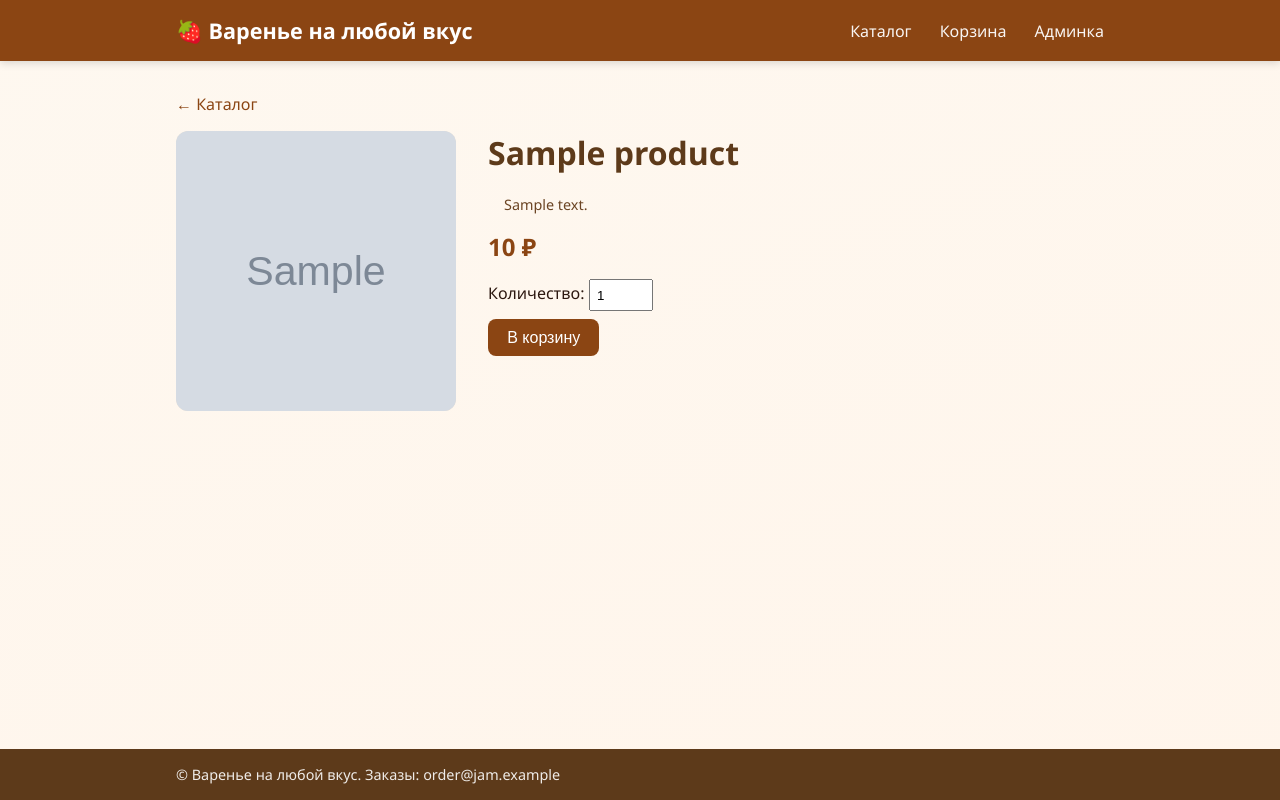
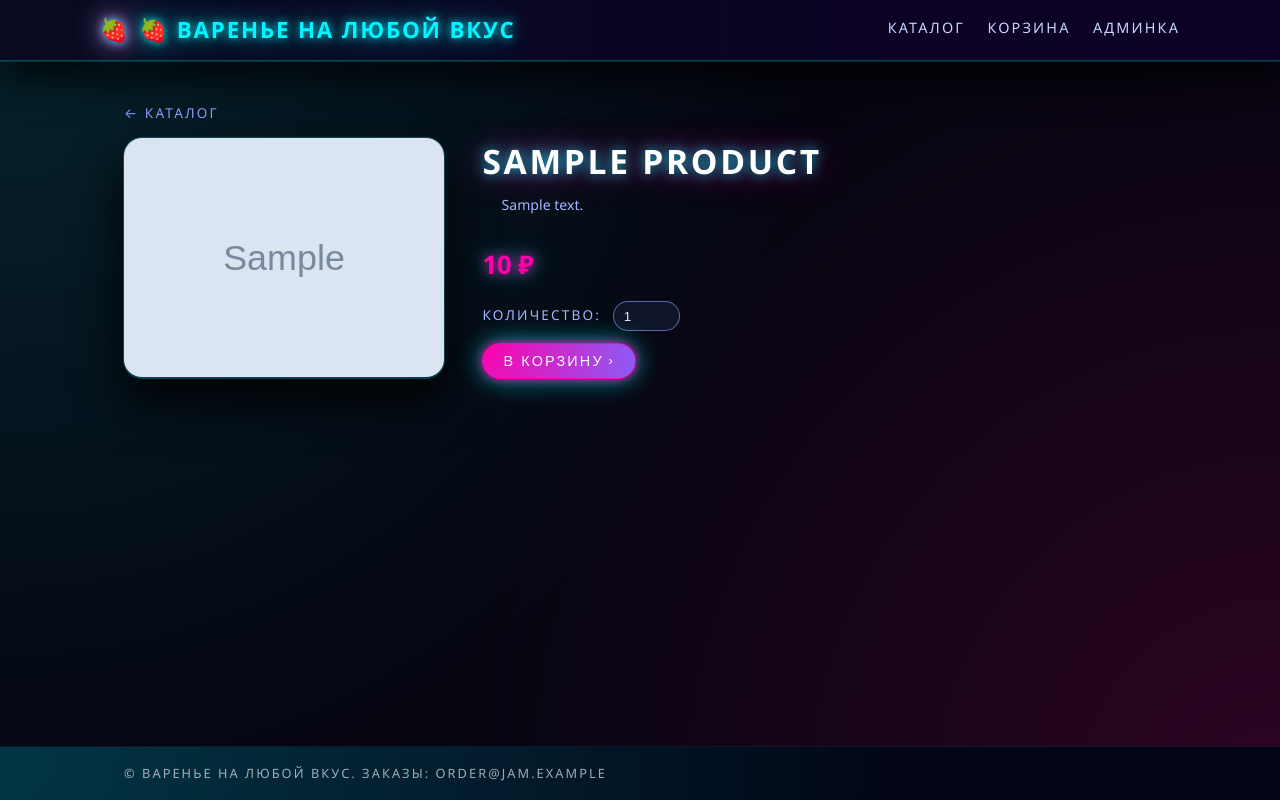
Before and after one commit to pochikau/jam-shop, a Flask app: page /product/1 in a window 1280 px wide. Run offline with Flask 3, Linux system fonts and the light colour scheme; tables that the repository leaves empty hold one stand-in row (values such as "Sample post"); grey boxes marked "Sample" are stand-in pictures.

Commit message:
cyberpunk

```diff
--- a/app/static/style.css
+++ b/app/static/style.css
@@ -1,146 +1,269 @@
-* {
+*,
+*::before,
+*::after {
   box-sizing: border-box;
 }
 
 body {
   margin: 0;
-  font-family: "Segoe UI", system-ui, sans-serif;
-  background: linear-gradient(160deg, #fef8f0 0%, #fff5eb 100%);
-  color: #2c1810;
+  font-family: system-ui, -apple-system, BlinkMacSystemFont, "Segoe UI", sans-serif;
+  background:
+    radial-gradient(circle at 0% 0%, rgba(0,255,255,0.12), transparent 55%),
+    radial-gradient(circle at 100% 100%, rgba(255,0,128,0.16), transparent 55%),
+    #050510;
+  color: #e5f2ff;
   min-height: 100vh;
   display: flex;
   flex-direction: column;
+  text-rendering: geometricPrecision;
 }
 
 .container {
-  max-width: 960px;
+  max-width: 1080px;
   margin: 0 auto;
-  padding: 0 1rem;
+  padding: 0 1.5rem;
 }
 
 .header {
-  background: #8b4513;
-  color: #fff;
-  padding: 1rem 0;
-  box-shadow: 0 2px 8px rgba(0,0,0,0.15);
+  position: sticky;
+  top: 0;
+  z-index: 10;
+  backdrop-filter: blur(16px);
+  background: linear-gradient(90deg, rgba(10,10,32,0.95), rgba(13,0,40,0.95));
+  border-bottom: 1px solid rgba(0,255,255,0.25);
+  box-shadow:
+    0 0 0 1px rgba(0,255,255,0.15),
+    0 18px 40px rgba(0,0,0,0.8);
 }
 
 .header .container {
   display: flex;
   justify-content: space-between;
   align-items: center;
+  padding: 0.9rem 0;
 }
 
 .logo {
-  font-size: 1.35rem;
-  font-weight: 700;
-  color: #fff;
+  font-size: 1.4rem;
+  font-weight: 800;
+  color: #00f5ff;
   text-decoration: none;
+  letter-spacing: 0.08em;
+  text-transform: uppercase;
+  display: flex;
+  align-items: center;
+  gap: 0.6rem;
+  text-shadow:
+    0 0 10px rgba(0,245,255,0.9),
+    0 0 30px rgba(0,245,255,0.7);
+}
+
+.logo::before {
+  content: "🍓";
+  filter: drop-shadow(0 0 6px rgba(255,0,128,0.9));
+}
+
+.header nav {
+  display: flex;
+  gap: 1.4rem;
+  font-size: 0.9rem;
+  text-transform: uppercase;
+  letter-spacing: 0.15em;
 }
 
 .header nav a {
-  color: rgba(255,255,255,0.95);
+  position: relative;
+  color: #c9d6ff;
   text-decoration: none;
-  margin-left: 1.5rem;
+  padding-bottom: 0.2rem;
 }
 
-.header nav a:hover {
-  color: #fff;
+.header nav a::after {
+  content: "";
+  position: absolute;
+  left: 0;
+  bottom: 0;
+  width: 0;
+  height: 2px;
+  background: linear-gradient(90deg, #ff00aa, #00f5ff);
+  box-shadow: 0 0 8px #ff00aa;
+  transition: width 0.18s ease-out;
+}
+
+.header nav a:hover::after {
+  width: 100%;
 }
 
 .main {
   flex: 1;
-  padding: 2rem 0;
+  padding: 2.5rem 0 3rem;
 }
 
 h1 {
-  margin-top: 0;
-  color: #5d3a1a;
+  margin: 0 0 0.75rem;
+  color: #ffffff;
+  font-size: 2.1rem;
+  letter-spacing: 0.08em;
+  text-transform: uppercase;
+  text-shadow:
+    0 0 14px rgba(0,245,255,0.8),
+    0 0 32px rgba(255,0,170,0.7);
 }
 
 .lead {
-  color: #6b4423;
-  margin-bottom: 2rem;
+  margin: 0 0 2.2rem;
+  color: #8da5ff;
+  max-width: 640px;
+  font-size: 0.98rem;
 }
 
 .product-grid {
   display: grid;
   grid-template-columns: repeat(auto-fill, minmax(260px, 1fr));
-  gap: 1.5rem;
+  gap: 1.75rem;
 }
 
 .product-card {
-  background: #fff;
-  border-radius: 12px;
+  position: relative;
+  background: radial-gradient(circle at 0 0, rgba(0,245,255,0.14), transparent 55%),
+              radial-gradient(circle at 100% 100%, rgba(255,0,170,0.12), transparent 60%),
+              rgba(7,10,35,0.98);
+  border-radius: 18px;
   overflow: hidden;
-  box-shadow: 0 4px 12px rgba(139, 69, 19, 0.12);
-  transition: transform 0.2s, box-shadow 0.2s;
+  box-shadow:
+    0 0 0 1px rgba(0,255,255,0.18),
+    0 20px 40px rgba(0,0,0,0.9);
+  transition: transform 0.18s ease-out, box-shadow 0.18s ease-out, border-color 0.18s ease-out;
+}
+
+.product-card::before {
+  content: "";
+  position: absolute;
+  inset: 0;
+  border-radius: inherit;
+  background: linear-gradient(135deg, rgba(0,245,255,0.5), rgba(255,0,170,0.5));
+  mix-blend-mode: soft-light;
+  opacity: 0;
+  transition: opacity 0.18s ease-out;
+  pointer-events: none;
 }
 
 .product-card:hover {
-  transform: translateY(-2px);
-  box-shadow: 0 8px 20px rgba(139, 69, 19, 0.18);
+  transform: translateY(-6px);
+  box-shadow:
+    0 0 0 1px rgba(0,255,255,0.35),
+    0 30px 80px rgba(0,0,0,0.95);
+}
+
+.product-card:hover::before {
+  opacity: 1;
 }
 
 .product-image {
-  aspect-ratio: 1;
-  background: linear-gradient(145deg, #f5e6d3, #ede0d0);
+  aspect-ratio: 4/3;
+  background:
+    linear-gradient(135deg, #0f172a, #020617);
   display: flex;
   align-items: center;
   justify-content: center;
+  border-bottom: 1px solid rgba(0,255,255,0.2);
+  overflow: hidden;
 }
 
 .product-image img {
   width: 100%;
   height: 100%;
   object-fit: cover;
+  filter: saturate(1.4) contrast(1.1);
+  transform: scale(1.02);
+  transition: transform 0.25s ease-out, filter 0.25s ease-out;
+}
+
+.product-card:hover .product-image img {
+  transform: scale(1.06);
+  filter: saturate(1.7) contrast(1.2) hue-rotate(-10deg);
 }
 
 .product-image .no-image {
-  font-size: 4rem;
+  font-size: 3rem;
+  text-shadow:
+    0 0 14px rgba(255,0,170,0.9),
+    0 0 26px rgba(0,245,255,0.8);
 }
 
 .product-card h2 {
-  margin: 1rem 1rem 0;
-  font-size: 1.15rem;
-  color: #5d3a1a;
+  margin: 1rem 1.2rem 0.4rem;
+  font-size: 1.1rem;
+  color: #f9fbff;
+  letter-spacing: 0.05em;
+  text-transform: uppercase;
 }
 
 .product-desc {
-  margin: 0.5rem 1rem;
-  font-size: 0.9rem;
-  color: #6b4423;
+  margin: 0 1.2rem 0.8rem;
+  font-size: 0.88rem;
+  color: #a7b4ff;
+  min-height: 2.4em;
   display: -webkit-box;
-  -webkit-line-clamp: 2;
+  -webkit-line-clamp: 3;
   -webkit-box-orient: vertical;
   overflow: hidden;
 }
 
 .product-price {
-  margin: 0.75rem 1rem;
-  font-size: 1.25rem;
+  margin: 0 1.2rem 1.1rem;
+  font-size: 1.2rem;
   font-weight: 700;
-  color: #8b4513;
+  color: #ff00aa;
+  text-shadow:
+    0 0 12px rgba(255,0,170,0.8),
+    0 0 20px rgba(0,245,255,0.7);
 }
 
 .product-card .btn {
-  margin: 0 1rem 1rem;
+  margin: 0 1.2rem 1.2rem;
   display: inline-block;
 }
 
 .btn {
-  background: #8b4513;
-  color: #fff;
-  padding: 0.6rem 1.2rem;
-  border-radius: 8px;
+  background: radial-gradient(circle at 0 0, #ff00aa, #8b5cf6);
+  color: #f9fbff;
+  padding: 0.55rem 1.25rem;
+  border-radius: 999px;
   text-decoration: none;
-  border: none;
+  border: 1px solid rgba(255,0,170,0.7);
   cursor: pointer;
-  font-size: 1rem;
+  font-size: 0.9rem;
+  text-transform: uppercase;
+  letter-spacing: 0.15em;
+  display: inline-flex;
+  align-items: center;
+  justify-content: center;
+  gap: 0.3rem;
+  box-shadow:
+    0 0 10px rgba(255,0,170,0.8),
+    0 0 24px rgba(0,245,255,0.7);
+  transition: transform 0.14s ease-out, box-shadow 0.14s ease-out, background 0.14s ease-out;
+}
+
+.btn::after {
+  content: "›";
+  font-size: 0.9em;
 }
 
 .btn:hover {
-  background: #6d3410;
+  transform: translateY(-1px);
+  background: radial-gradient(circle at 0 0, #00f5ff, #ec4899);
+  box-shadow:
+    0 0 14px rgba(255,0,170,1),
+    0 0 32px rgba(0,245,255,1);
+}
+
+.btn:active {
+  transform: translateY(0);
+  box-shadow:
+    0 0 6px rgba(255,0,170,0.6),
+    0 0 18px rgba(0,245,255,0.6);
 }
 
 .flashes {
@@ -148,42 +271,51 @@ h1 {
 }
 
 .flash {
-  padding: 0.75rem 1rem;
-  border-radius: 8px;
+  padding: 0.6rem 1rem;
+  border-radius: 999px;
   margin-bottom: 0.5rem;
+  font-size: 0.85rem;
+  border: 1px solid rgba(148,163,253,0.5);
+  box-shadow: 0 0 18px rgba(59,130,246,0.5);
 }
 
-.flash-success { background: #d4edda; color: #155724; }
-.flash-danger { background: #f8d7da; color: #721c24; }
-.flash-warning { background: #fff3cd; color: #856404; }
+.flash-success { background: rgba(16,185,129,0.15); color: #6ee7b7; }
+.flash-danger { background: rgba(239,68,68,0.18); color: #fecaca; }
+.flash-warning { background: rgba(245,158,11,0.18); color: #fde68a; }
 
 .product-page .back {
-  color: #8b4513;
+  color: #8da5ff;
   text-decoration: none;
   display: inline-block;
   margin-bottom: 1rem;
+  font-size: 0.85rem;
+  text-transform: uppercase;
+  letter-spacing: 0.16em;
 }
 
 .product-page .back:hover {
-  text-decoration: underline;
+  color: #00f5ff;
 }
 
 .product-detail {
   display: grid;
-  grid-template-columns: 280px 1fr;
-  gap: 2rem;
+  grid-template-columns: minmax(0, 320px) minmax(0, 1fr);
+  gap: 2.4rem;
   align-items: start;
 }
 
-@media (max-width: 640px) {
+@media (max-width: 720px) {
   .product-detail {
     grid-template-columns: 1fr;
   }
 }
 
 .product-detail .product-image {
-  border-radius: 12px;
+  border-radius: 18px;
   overflow: hidden;
+  box-shadow:
+    0 0 0 1px rgba(0,255,255,0.25),
+    0 24px 50px rgba(0,0,0,0.95);
 }
 
 .product-detail .product-info h1 {
@@ -191,97 +323,125 @@ h1 {
 }
 
 .product-detail .product-price {
-  font-size: 1.5rem;
-  margin: 1rem 0;
+  font-size: 1.6rem;
+  margin: 1.1rem 0 0.8rem;
 }
 
 .add-to-cart {
-  margin-top: 1rem;
+  margin-top: 1.2rem;
 }
 
 .add-to-cart label {
   display: block;
-  margin-bottom: 0.5rem;
+  margin-bottom: 0.75rem;
+  font-size: 0.85rem;
+  color: #a5b4fc;
+  text-transform: uppercase;
+  letter-spacing: 0.16em;
 }
 
 .add-to-cart input[type=number] {
-  width: 4rem;
-  padding: 0.4rem;
-  margin-right: 0.5rem;
+  width: 4.2rem;
+  padding: 0.4rem 0.6rem;
+  margin-left: 0.4rem;
+  border-radius: 999px;
+  border: 1px solid rgba(148,163,253,0.6);
+  background: rgba(15,23,42,0.95);
+  color: #e5e7eb;
 }
 
 .out-of-stock {
-  color: #721c24;
+  color: #fecaca;
   font-weight: 500;
 }
 
 .cart-table {
   width: 100%;
   border-collapse: collapse;
-  margin: 1.5rem 0;
-  background: #fff;
-  border-radius: 12px;
+  margin: 1.8rem 0 1.4rem;
+  background: rgba(15,23,42,0.96);
+  border-radius: 18px;
   overflow: hidden;
-  box-shadow: 0 4px 12px rgba(139, 69, 19, 0.1);
+  box-shadow:
+    0 0 0 1px rgba(0,255,255,0.2),
+    0 22px 46px rgba(0,0,0,0.95);
 }
 
 .cart-table th,
 .cart-table td {
-  padding: 0.75rem 1rem;
+  padding: 0.85rem 1.2rem;
   text-align: left;
-  border-bottom: 1px solid #f0e6dc;
+  border-bottom: 1px solid rgba(30,64,175,0.6);
+  font-size: 0.9rem;
 }
 
 .cart-table th {
-  background: #8b4513;
-  color: #fff;
+  background: radial-gradient(circle at 0 0, #1e293b, #020617);
+  color: #e5f2ff;
+  text-transform: uppercase;
+  letter-spacing: 0.16em;
+  font-size: 0.75rem;
 }
 
 .cart-total {
-  font-size: 1.25rem;
-  margin: 1rem 0;
+  font-size: 1.2rem;
+  margin: 0.6rem 0 1.8rem;
+  color: #f9fbff;
 }
 
 .order-form {
-  max-width: 400px;
-  background: #fff;
-  padding: 1.5rem;
-  border-radius: 12px;
-  box-shadow: 0 4px 12px rgba(139, 69, 19, 0.1);
+  max-width: 420px;
+  background: rgba(15,23,42,0.94);
+  padding: 1.6rem 1.5rem 1.7rem;
+  border-radius: 18px;
+  box-shadow:
+    0 0 0 1px rgba(0,255,255,0.2),
+    0 22px 50px rgba(0,0,0,0.95);
 }
 
 .order-form label {
   display: block;
   margin-bottom: 1rem;
   font-weight: 500;
+  font-size: 0.85rem;
+  text-transform: uppercase;
+  letter-spacing: 0.16em;
+  color: #a5b4fc;
 }
 
 .order-form input,
 .order-form textarea {
   width: 100%;
-  padding: 0.5rem;
-  margin-top: 0.25rem;
-  border: 1px solid #d4c4b0;
-  border-radius: 6px;
+  padding: 0.55rem 0.7rem;
+  margin-top: 0.3rem;
+  border: 1px solid rgba(148,163,253,0.6);
+  border-radius: 10px;
+  background: rgba(15,23,42,0.95);
+  color: #e5e7eb;
+  font-size: 0.9rem;
 }
 
 .order-form textarea {
-  min-height: 80px;
+  min-height: 90px;
   resize: vertical;
 }
 
 .order-form .btn {
-  margin-top: 0.5rem;
+  margin-top: 0.4rem;
 }
 
 .footer {
-  background: #5d3a1a;
-  color: rgba(255,255,255,0.9);
-  padding: 1rem 0;
+  background: radial-gradient(circle at 0 0, rgba(0,245,255,0.2), transparent 70%),
+              #020617;
+  color: rgba(226,232,240,0.7);
+  padding: 1.1rem 0;
   margin-top: auto;
+  border-top: 1px solid rgba(15,23,42,1);
 }
 
 .footer p {
   margin: 0;
-  font-size: 0.9rem;
+  font-size: 0.8rem;
+  letter-spacing: 0.16em;
+  text-transform: uppercase;
 }
--- a/app/templates/index.html
+++ b/app/templates/index.html
@@ -1,9 +1,9 @@
 {% extends "base.html" %}
-{% block title %}Каталог — Варенье на любой вкус{% endblock %}
+{% block title %}Киберваренье — каталог{% endblock %}
 {% block content %}
 <div class="container">
-  <h1>Наше варенье</h1>
-  <p class="lead">Домашнее варенье из ягод и фруктов. Выберите баночку и оформите заказ.</p>
+  <h1>Киберваренье / Jam v2.6</h1>
+  <p class="lead">Неоновое варенье из будущего: апгрейд вкуса, сохранённый в банке. Выберите свой билд и оформите заказ.</p>
 
   <div class="product-grid">
     {% for p in products %}
--- a/app/templates/product.html
+++ b/app/templates/product.html
@@ -1,5 +1,5 @@
 {% extends "base.html" %}
-{% block title %}{{ product.name }} — Варенье на любой вкус{% endblock %}
+{% block title %}{{ product.name }} — Киберваренье{% endblock %}
 {% block content %}
 <div class="container product-page">
   <a href="{{ url_for('main.index') }}" class="back">← Каталог</a>
```
